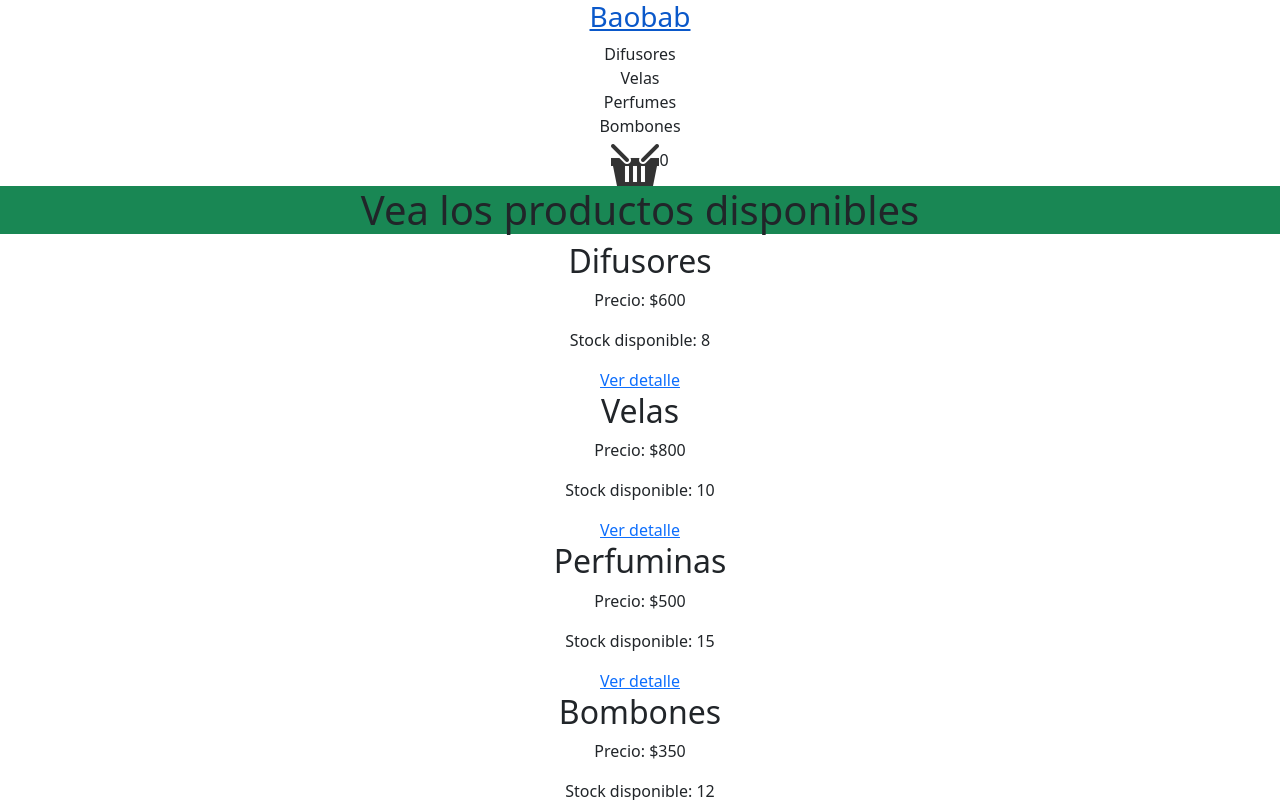
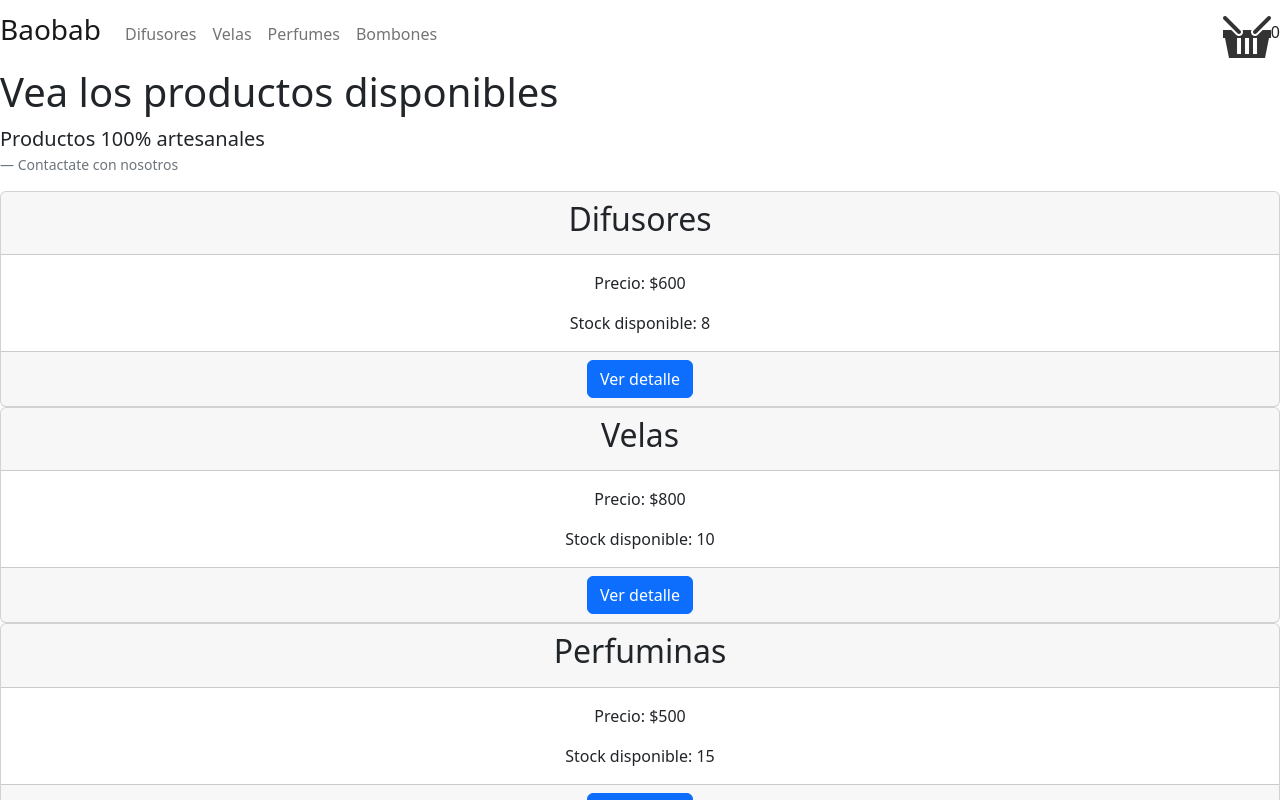
Before and after one commit to Tomas-Diaz-Kelly/React-js, a React (Create React App) app: page / in a window 1280 px wide. Shown: the top 800 px of the page. Built offline with nearby package versions, Linux system fonts and the light colour scheme.

Commit message:
pr y sty

```diff
--- a/src/components/NavBar/NavBar.js
+++ b/src/components/NavBar/NavBar.js
@@ -1,28 +1,34 @@
 import CartWidget from "./CartWidget/CartWidget"
 import { Link } from "react-router-dom";
 
-const NavBar = () => {
-  return(
-
-    <nav className="NavBar">
-      <Link className="mih3" to='/'>
-            <h3>Baobab</h3>
-      </Link>
-      <div className="Categories">
-        <Link className="nav-link" to="/category/difusor">Difusores</Link>
-        <Link className="nav-link" to="/category/vela">Velas</Link>
-        <Link className="nav-link" to="/category/perfume">Perfumes</Link>
-        <Link className="nav-link" to="/category/bombon">Bombones</Link>
 
 
+
+const NavBar = () => {
+  return (
+    <nav className="navbar navbar-expand-lg navbar-light bg-beige">
+      <Link className="navbar-brand" to="/">
+        <h3>Baobab</h3>
+      </Link>
+      <div className="collapse navbar-collapse" id="navbarSupportedContent">
+        <ul className="navbar-nav mr-auto">
+          <li className="nav-item">
+            <Link className="nav-link" to="/category/difusor">Difusores</Link>
+          </li>
+          <li className="nav-item">
+            <Link className="nav-link" to="/category/vela">Velas</Link>
+          </li>
+          <li className="nav-item">
+            <Link className="nav-link" to="/category/perfume">Perfumes</Link>
+          </li>
+          <li className="nav-item">
+            <Link className="nav-link" to="/category/bombon">Bombones</Link>
+          </li>
+        </ul>
       </div>
       <CartWidget />
     </nav>
-
-
-  )
-
+  );
 }
 
-
 export default NavBar;
--- a/src/components/item/item.js
+++ b/src/components/item/item.js
@@ -1,29 +1,27 @@
 import { Link } from "react-router-dom"
 
-const Item = ({id, name, price, stock}) => {
 
-    return(
-        <article className="CardItem">
-            <header className="Header">
-                <h2 className="ItemHeader">
-                    {name}
-                </h2>
+const Item = ({ id, name, price, stock }) => {
+    return (
+      <article className="card">
+        <header className="card-header">
+          <h2 className="card-title">{name}</h2>
         </header>
 
-            <section>
-                <p className="Info">
+        <section className="card-body">
+          <p className="card-text">
             Precio: ${price}
           </p>
-                <p className="Info">
+          <p className="card-text">
             Stock disponible: {stock}
           </p>
         </section>
-            <footer className="ItemFooter">
-                <Link to={`/item/${id}`} className="Option"> Ver detalle</Link>
+
+        <footer className="card-footer">
+          <Link to={`/item/${id}`} className="btn btn-primary">Ver detalle</Link>
         </footer>
       </article>
-
-    )
+    );
   }
 
-export default Item
+  export default Item;
--- a/src/components/itemCount/itemCount.js
+++ b/src/components/itemCount/itemCount.js
@@ -14,7 +14,25 @@ const ItemCount = ({stock,initial,onAdd}) => {
         }
     }
     return(
-    <div className="Counter">
+
+              <div className="Counter">
+                <div className="d-flex justify-content-center align-items-center">
+                  <button className="btn btn-danger" onClick={decrement}>-</button>
+                  <h3 className="Number mx-2">{quantity}</h3>
+                  <button className="btn btn-success" onClick={increment}>+</button>
+                </div>
+                <div>
+                  <button className="btn btn-primary mt-2" onClick={() => onAdd(quantity)} disabled={!stock}>
+                    Agregar al carrito
+                  </button>
+                </div>
+              </div>
+            );
+          }
+
+          export default ItemCount
+
+    /*<div className="Counter">
         <div className="Controls">
             <button className="Button" onClick={decrement}>-</button>
                 <h3 className="Number">{quantity} </h3>
@@ -25,10 +43,4 @@ const ItemCount = ({stock,initial,onAdd}) => {
                 Agregar al carrito
             </button>
         </div>
-    </div>
-    )
-
-
-}
-
-export default ItemCount
+    </div>*/
--- a/src/components/itemDetail/itemDetail.js
+++ b/src/components/itemDetail/itemDetail.js
@@ -1,33 +1,34 @@
 import ItemCount  from "../itemCount/itemCount";
 
-const ItemDetail = ({id, name, category, description ,price, stock}) => {
-    return(
-        <article className="CardItem">
-            <header className="Header">
-                <h2 className="ItemHeader">
-                    {name}
-                </h2>
+
+
+const ItemDetail = ({ id, name, category, description, price, stock }) => {
+    return (
+      <article className="card">
+        <header className="card-header">
+          <h2 className="card-title">{name}</h2>
         </header>
 
-            <section>
-                <p className="Info">
+        <section className="card-body">
+          <p className="card-text">
             Categoria: {category}
           </p>
-                <p className="Info">
+          <p className="card-text">
             Descripcion: {description}
           </p>
-                <p className="Info">
+          <p className="card-text">
             Precio: ${price}
           </p>
-                <p className="Info">
+          <p className="card-text">
             Stock disponible: {stock}
           </p>
         </section>
-            <footer className="ItemFooter">
+
+        <footer className="card-footer">
           <ItemCount initial={1} stock={stock} onAdd={(quantity) => console.log('Cantidad agregada', quantity)} />
         </footer>
       </article>
-    )
+    );
   }
 
-export default ItemDetail
+  export default ItemDetail;
--- a/src/components/itemListConteiner/itemListContainer.js
+++ b/src/components/itemListConteiner/itemListContainer.js
@@ -23,7 +23,15 @@ const ItemListContainer = ({greeting}) => {
 
     return(
         <div>
-            <h1 class="bg-success" >{greeting} Vea los productos disponibles</h1>
+            <h1 className="text-md-start btn-beige" >{greeting} Vea los productos disponibles</h1>
+            <figure class="text-start">
+                <blockquote class="blockquote">
+                    <p>Productos 100% artesanales</p>
+                </blockquote>
+        <figcaption class="blockquote-footer">
+                Contactate con nosotros
+        </figcaption>
+</figure>
             <ItemList products={products}/>
         </div>
     )
```
Lines whose indentation alone changed are shown as unchanged.
